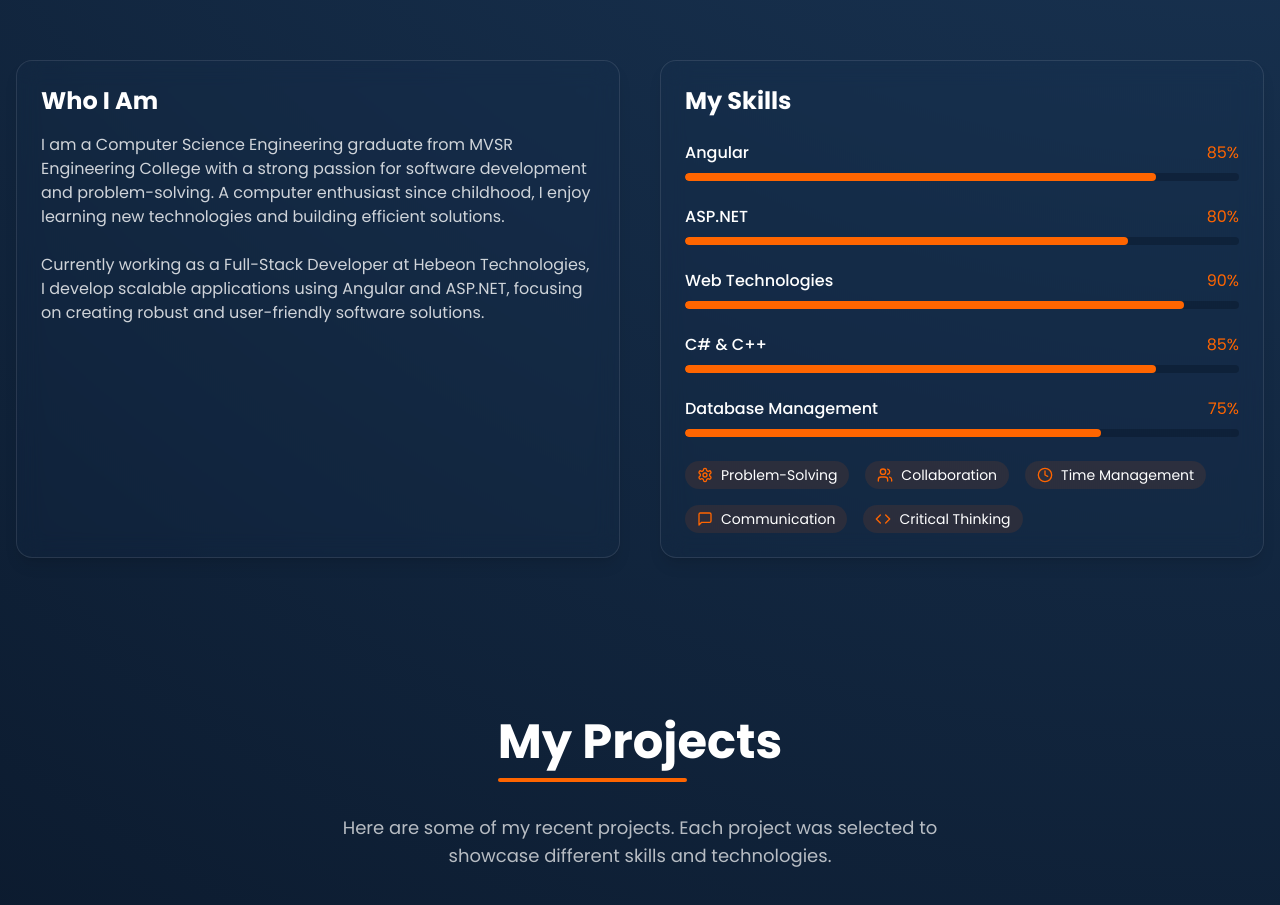
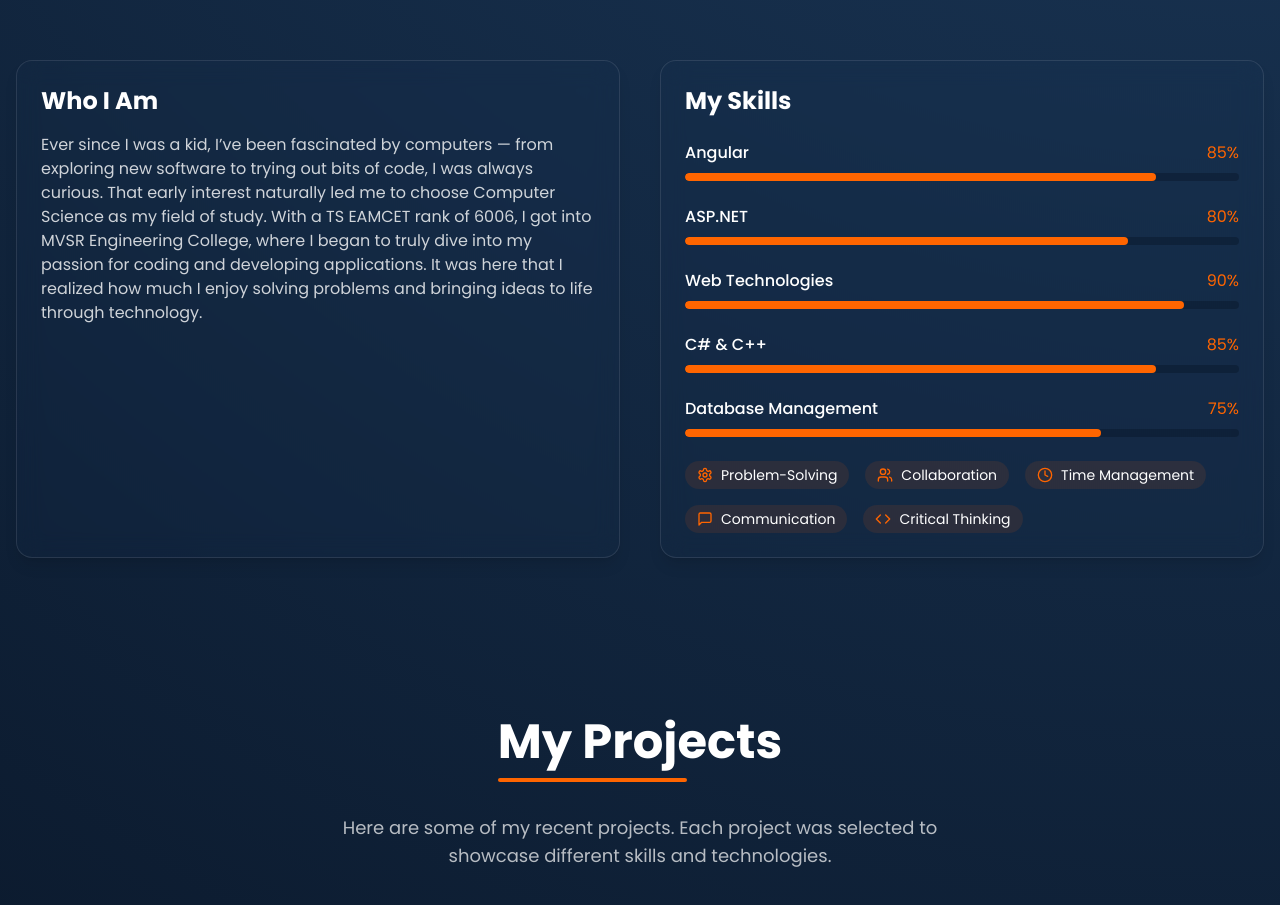
Before and after one commit to charanteja0017/portfolio, a React (Vite) app: page / in a window 1280 px wide. Shown: the part 980-1885 px from the top of the page. Built offline with nearby package versions, Linux system fonts and the light colour scheme.

Commit message:
Code edited in Lovable Code Editor
Edited UI in Lovable

```diff
--- a/src/components/About.tsx
+++ b/src/components/About.tsx
@@ -108,13 +108,7 @@ const About = () => {
             <div className="glass-card h-full">
               <h3 className="text-2xl font-bold mb-4">Who I Am</h3>
               <p className="text-white/80 mb-6">
-                I am a Computer Science Engineering graduate from MVSR Engineering College with a strong passion
-                for software development and problem-solving. A computer enthusiast since childhood, I enjoy learning
-                new technologies and building efficient solutions.
-              </p>
-              <p className="text-white/80">
-                Currently working as a Full-Stack Developer at Hebeon Technologies, I develop scalable applications
-                using Angular and ASP.NET, focusing on creating robust and user-friendly software solutions.
+                Ever since I was a kid, I’ve been fascinated by computers — from exploring new software to trying out bits of code, I was always curious. That early interest naturally led me to choose Computer Science as my field of study. With a TS EAMCET rank of 6006, I got into MVSR Engineering College, where I began to truly dive into my passion for coding and developing applications. It was here that I realized how much I enjoy solving problems and bringing ideas to life through technology.
               </p>
             </div>
           </div>
```
